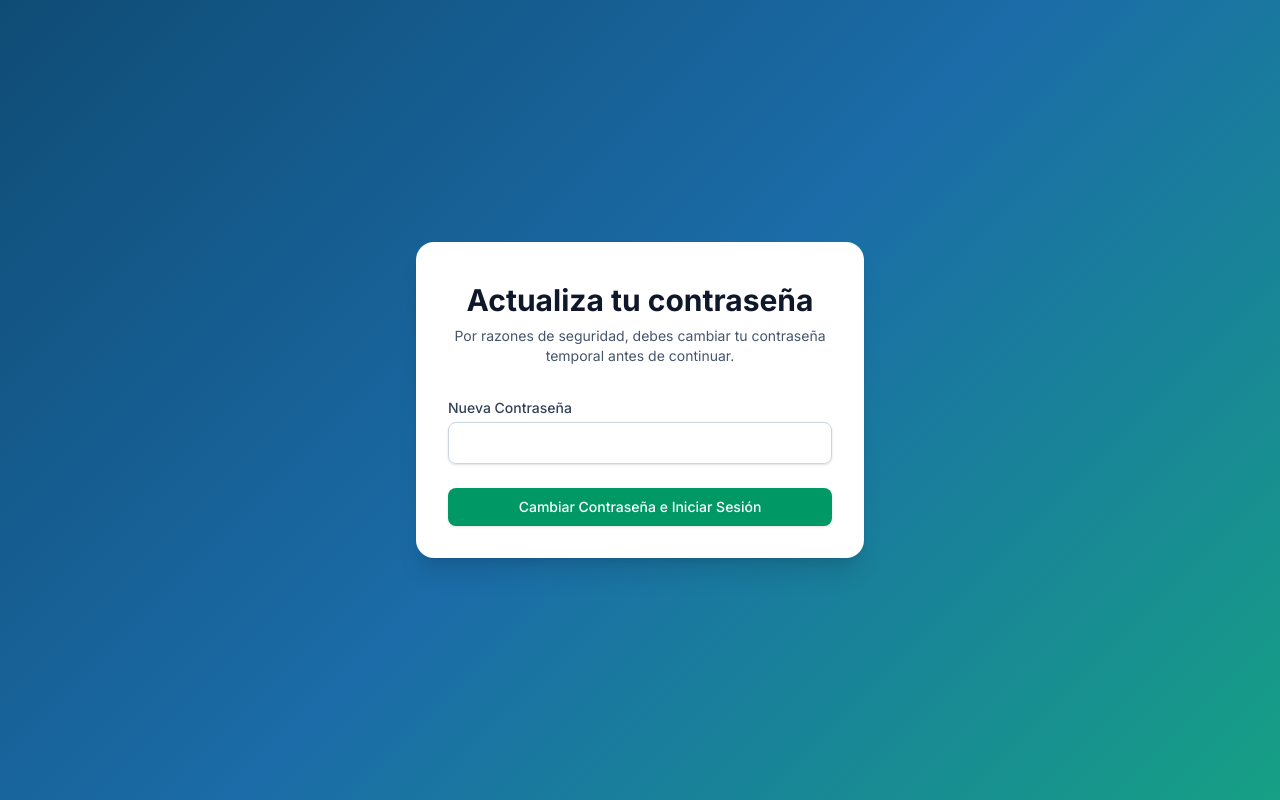
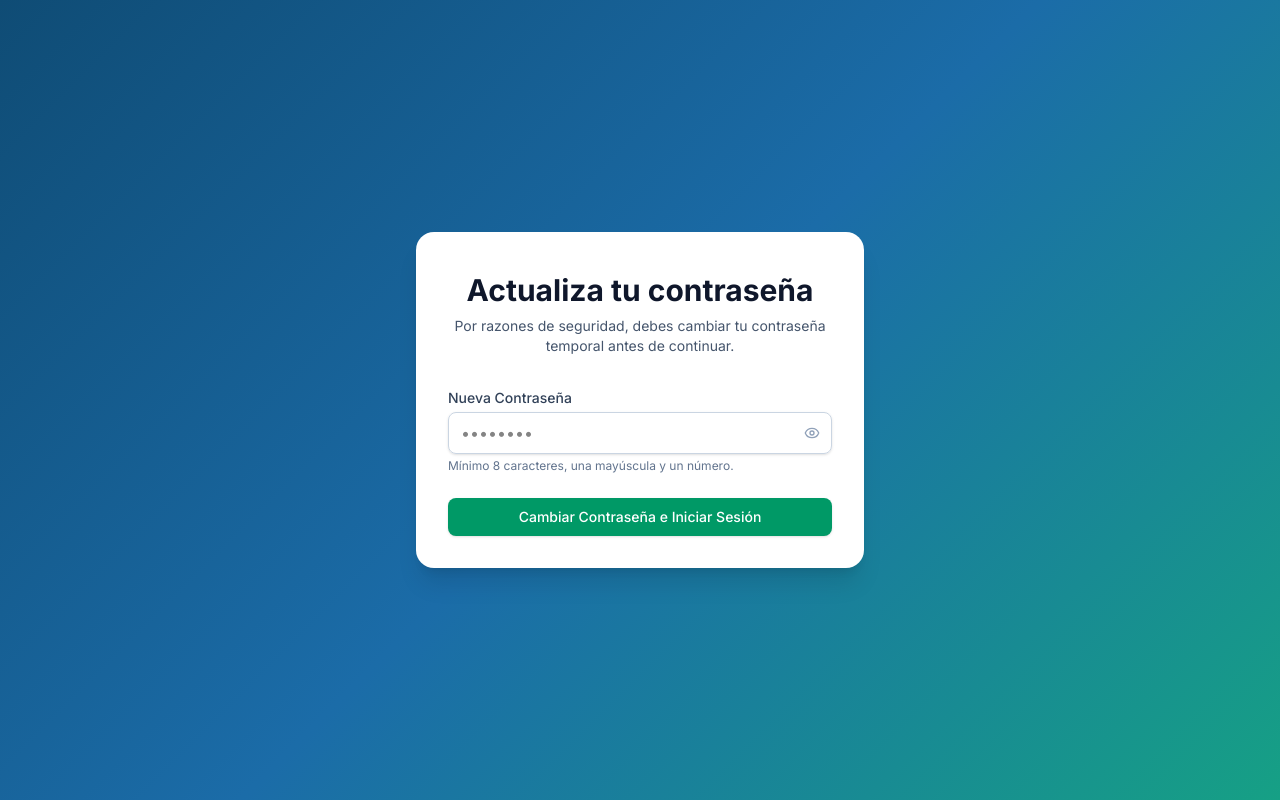
Before and after one commit to rayner178/terracrm, a Next.js app: page /en/change-password in a window 1280 px wide. Built offline with nearby package versions, Linux system fonts and the light colour scheme.

Commit message:
feat: add password visibility toggle to login and change-password forms

```diff
--- a/src/app/[locale]/change-password/change-password-form.tsx
+++ b/src/app/[locale]/change-password/change-password-form.tsx
@@ -2,11 +2,13 @@
 
 import { useState } from "react";
 import { signOut } from "next-auth/react";
+import { Eye, EyeOff } from "lucide-react";
 
 export function ChangePasswordForm() {
   const [password, setPassword] = useState("");
   const [error, setError] = useState("");
   const [loading, setLoading] = useState(false);
+  const [showPassword, setShowPassword] = useState(false);
 
   const handleSubmit = async (e: React.FormEvent) => {
     e.preventDefault();
@@ -25,8 +27,6 @@ export function ChangePasswordForm() {
         throw new Error(data.error || "Error al cambiar contraseña");
       }
 
-      // IMPORTANTE: Invalida la sesión actual para obligar a usar la nueva contraseña
-      // y limpiar el token JWT viejo que tiene mustChangePassword: true
       await signOut({ callbackUrl: "/es/login" });
 
     } catch (err: any) {
@@ -39,14 +39,29 @@ export function ChangePasswordForm() {
     <form onSubmit={handleSubmit} className="space-y-6">
       <div>
         <label className="block text-sm font-medium text-slate-700">Nueva Contraseña</label>
+        <div className="relative mt-1">
           <input
-          type="password"
+            type={showPassword ? "text" : "password"}
             required
             minLength={8}
-          className="mt-1 block w-full rounded-md border border-slate-300 px-3 py-2 shadow-sm focus:border-emerald-500 focus:outline-none focus:ring-1 focus:ring-emerald-500"
+            className="block w-full rounded-md border border-slate-300 px-3 py-2 pr-10 shadow-sm focus:border-emerald-500 focus:outline-none focus:ring-1 focus:ring-emerald-500"
             value={password}
             onChange={(e) => setPassword(e.target.value)}
+            placeholder="••••••••"
           />
+          <button
+            type="button"
+            onClick={() => setShowPassword(!showPassword)}
+            className="absolute inset-y-0 right-0 flex items-center pr-3 text-slate-400 hover:text-slate-600 transition-colors"
+            tabIndex={-1}
+            aria-label={showPassword ? "Ocultar contraseña" : "Mostrar contraseña"}
+          >
+            {showPassword ? <EyeOff className="w-4 h-4" /> : <Eye className="w-4 h-4" />}
+          </button>
+        </div>
+        <p className="mt-1 text-xs text-slate-500">
+          Mínimo 8 caracteres, una mayúscula y un número.
+        </p>
       </div>
       {error && <p className="text-sm text-red-600">{error}</p>}
       <button
--- a/src/app/[locale]/login/login-form.tsx
+++ b/src/app/[locale]/login/login-form.tsx
@@ -5,11 +5,13 @@ import { signIn } from "next-auth/react";
 import { useRouter } from "next/navigation";
 import { Button } from "@/components/ui/button";
 import { Input } from "@/components/ui/input";
+import { Eye, EyeOff } from "lucide-react";
 
 export function LoginForm() {
   const router = useRouter();
   const [error, setError] = useState("");
   const [loading, setLoading] = useState(false);
+  const [showPassword, setShowPassword] = useState(false);
 
   const handleSubmit = async (e: React.FormEvent<HTMLFormElement>) => {
     e.preventDefault();
@@ -30,7 +32,6 @@ export function LoginForm() {
       setError("Credenciales inválidas");
       setLoading(false);
     } else {
-      // Check if user must change password before going to dashboard
       if ((res as any)?.mustChangePassword) {
         router.push("/es/change-password");
       } else {
@@ -49,7 +50,24 @@ export function LoginForm() {
         </div>
         <div>
           <label className="text-sm font-medium text-slate-700">Contraseña</label>
-          <Input name="password" type="password" required placeholder="••••••••" className="mt-1" />
+          <div className="relative mt-1">
+            <Input
+              name="password"
+              type={showPassword ? "text" : "password"}
+              required
+              placeholder="••••••••"
+              className="pr-10"
+            />
+            <button
+              type="button"
+              onClick={() => setShowPassword(!showPassword)}
+              className="absolute inset-y-0 right-0 flex items-center pr-3 text-slate-400 hover:text-slate-600 transition-colors"
+              tabIndex={-1}
+              aria-label={showPassword ? "Ocultar contraseña" : "Mostrar contraseña"}
+            >
+              {showPassword ? <EyeOff className="w-4 h-4" /> : <Eye className="w-4 h-4" />}
+            </button>
+          </div>
         </div>
       </div>
 
```
Lines whose indentation alone changed are shown as unchanged.
